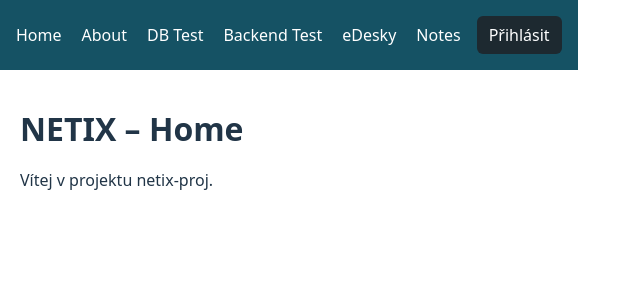
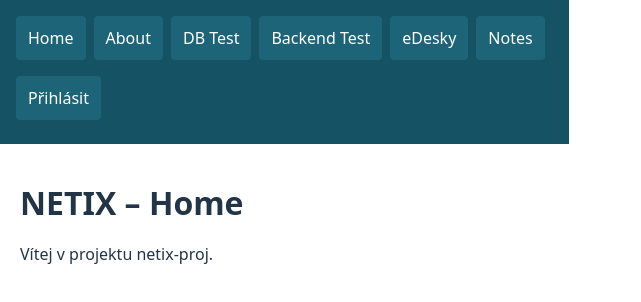
Before and after one commit to rsi1/netix-proj, a React (Vite) app in the folder netix-react/: page /dbtest in a window 1280 px wide. Shown: the top 302 px of the page, without its empty margins (0-641 px from the left). Built offline with nearby package versions, Linux system fonts and the light colour scheme; no server answers.

Commit message:
vx11 uprava menu v reactu

```diff
--- a/netix-react/src/components/Navbar.tsx
+++ b/netix-react/src/components/Navbar.tsx
@@ -9,36 +9,32 @@ export default function Navbar() {
   const { user, loading, logout } = useAuth();
   const navigate = useNavigate();
 
-const handleSwitchAccount = async () => {
-  await logout();
-  navigate("/login", { replace: true });
-};
+  const handleSwitchAccount = async () => {
+    await logout();
+    navigate("/login", { replace: true });
+  };
 
   const linkStyle = {
+    display: "inline-block",
     color: "white",
     textDecoration: "none",
+    padding: "10px 12px",
+    marginRight: 8,
+    marginBottom: 8,
+    background: "#1d6478",
+    borderRadius: 4,
   };
 
   return (
     <nav
       style={{
-        display: "flex",
-        alignItems: "center",
-        justifyContent: "space-between",
-        flexWrap: "wrap",
-        gap: 16,
+        display: "block",
         padding: 16,
         background: "#155264",
+        color: "white",
       }}
     >
-      <div
-        style={{
-          display: "flex",
-          alignItems: "center",
-          flexWrap: "wrap",
-          gap: 20,
-        }}
-      >
+      <div style={{ display: "block" }}>
         <Link to="/" style={linkStyle}>
           Home
         </Link>
@@ -66,19 +62,17 @@ const handleSwitchAccount = async () => {
 
       <div
         style={{
-          display: "flex",
-          alignItems: "center",
-          gap: 12,
+          display: "block",
+          marginTop: 8,
           color: "white",
         }}
       >
         {loading ? (
-          <span>Ověřuji přihlášení…</span>
+          <span>Ověřuji přihlášení...</span>
         ) : user ? (
-          <>
-            <span>
-              Přihlášen:{" "}
-              <strong>{user.username}</strong>
+          <div>
+            <span style={{ marginRight: 12 }}>
+              Přihlášen: <strong>{user.username}</strong>
 
               {user.roles.length > 0 && (
                 <small>
@@ -98,27 +92,19 @@ const handleSwitchAccount = async () => {
               type="button"
               onClick={handleSwitchAccount}
               style={{
-                padding: "7px 12px",
+                padding: "9px 14px",
                 color: "white",
                 background: "#1d2930",
-                border: "1px solid rgba(255,255,255,0.35)",
-                borderRadius: 6,
+                border: "1px solid #809097",
+                borderRadius: 4,
                 cursor: "pointer",
               }}
             >
               Změnit účet
             </button>
-          </>
+          </div>
         ) : (
-          <Link
-            to="/login"
-            style={{
-              ...linkStyle,
-              padding: "7px 12px",
-              background: "#1d2930",
-              borderRadius: 6,
-            }}
-          >
+          <Link to="/login" style={linkStyle}>
             Přihlásit
           </Link>
         )}
```
